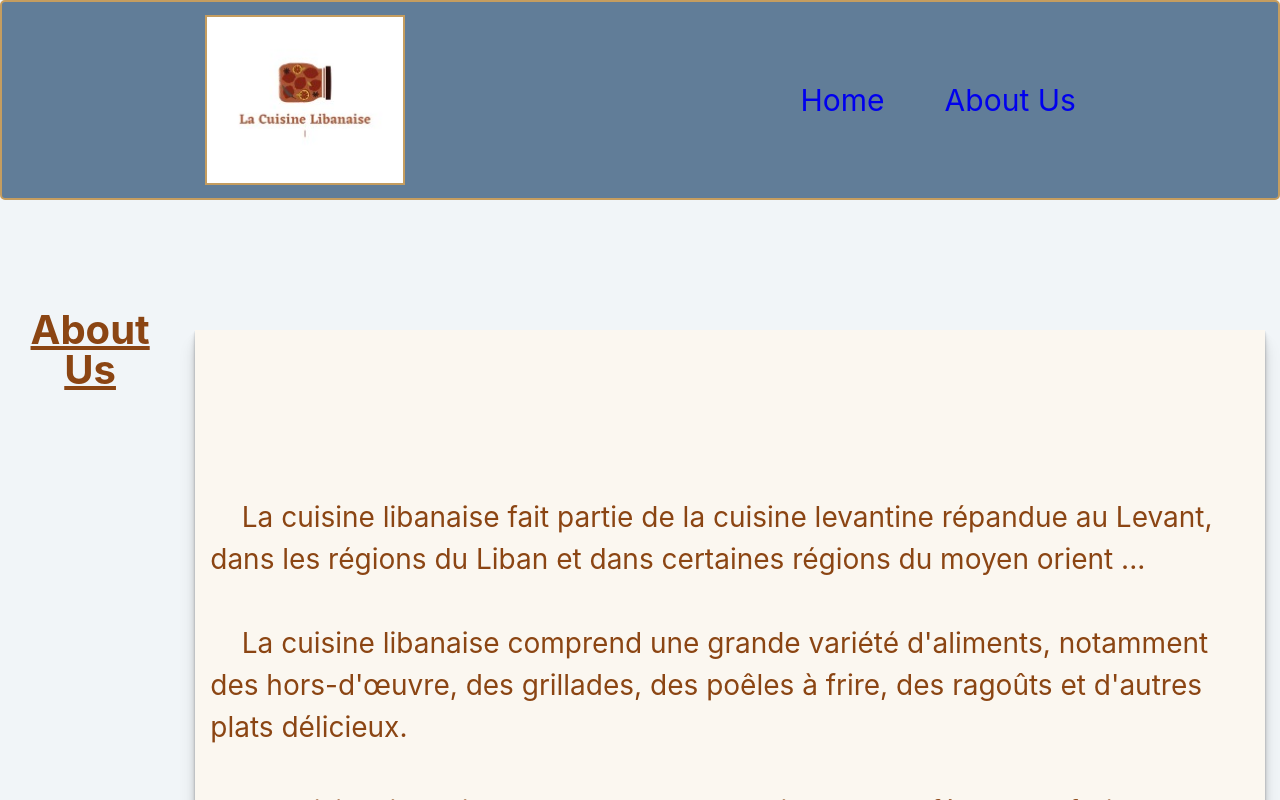
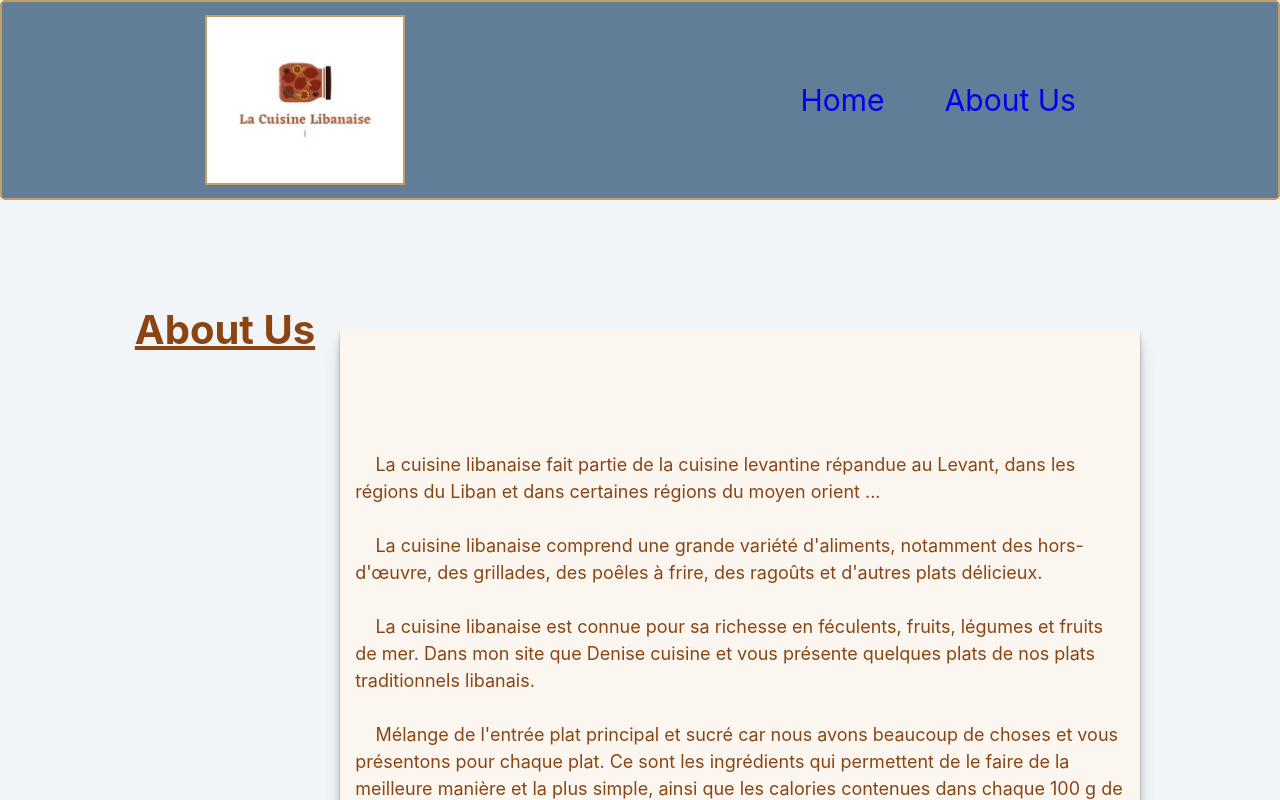
Before and after one commit to rimasemib/macuisinelibanaise, a React (Create React App) app: page /about in a window 1280 px wide. Shown: the top 800 px of the page. Built offline with nearby package versions, Linux system fonts and the light colour scheme.

Commit message:
changing about us font size

```diff
--- a/src/pages/About.css
+++ b/src/pages/About.css
@@ -8,8 +8,8 @@
 .square {
   text-align: left;
   padding: 15px;
-  width:1200px;
-  height: 1000px;
+  width:800px;
+  height: 800px;
   padding-top: 40px;
   margin-bottom: 30px;
   margin-top: 30px;
@@ -18,7 +18,7 @@
   margin-right: 15px;
   background-color: #FBF7F0;
   color: 	#8B4513;
-  font-size: 28px;
+  font-size: 18px;
 
 
 }
```
